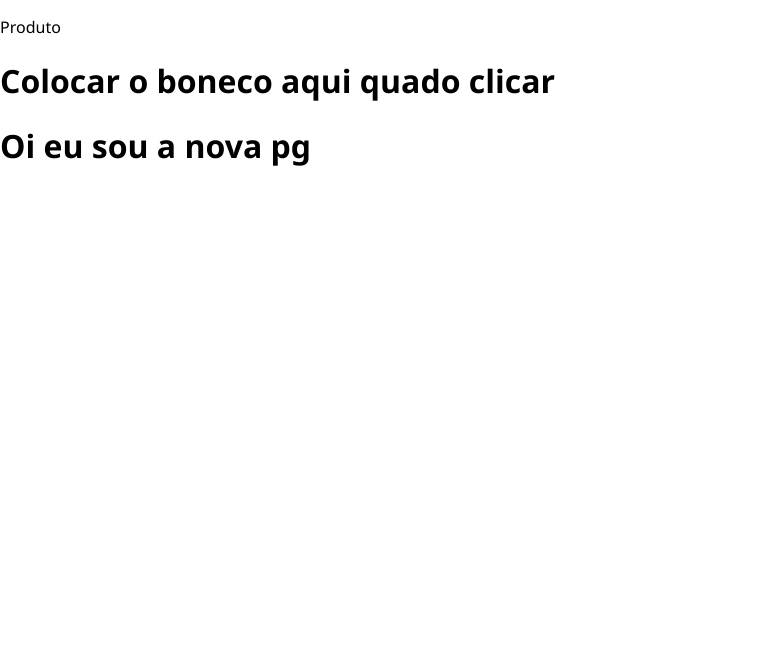
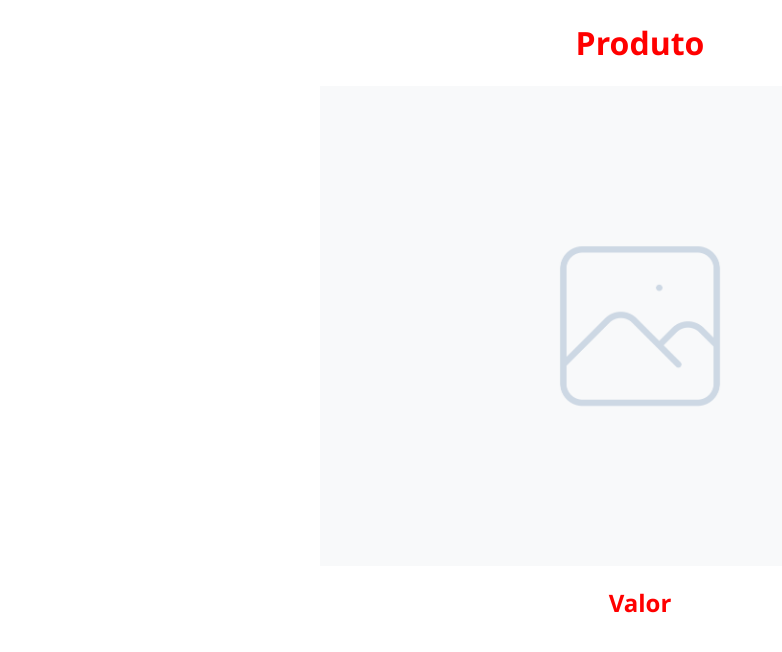
Before and after one commit to DiegoAluizio/projeto-web-mack, a Next.js app in the folder mack-web-nextjs/lihs_crochet/: page /novaPagina/0 in a window 1280 px wide. Shown: the top 652 px of the page, without its empty margins (0-782 px from the left). Built offline with nearby package versions, Linux system fonts and the light colour scheme.

Commit message:
feat : melhorando a novaPG

```diff
--- a/mack-web-nextjs/lihs_crochet/src/app/novaPagina/[id]/page.js
+++ b/mack-web-nextjs/lihs_crochet/src/app/novaPagina/[id]/page.js
@@ -1,5 +1,5 @@
 "use client";
-
+import styles from './page.module.css';
 import { useParams, useSearchParams } from "next/navigation";
 
 function NovaPagina(){
@@ -11,10 +11,10 @@ function NovaPagina(){
     const valor = searchParams.get("valor");
 
     return(
-        <main>
-            <p>Produto {titulo}</p>
-            <h1>Colocar o boneco aqui quado clicar</h1>
-            <h1>Oi eu sou a nova pg</h1>
+        <main className = {styles.container}>
+            <h1>Produto {titulo}</h1>
+            <img src = '/assets/img_placeholder.png'/>
+          <h2>Valor {valor}</h2>
         </main>
     )
 
--- /dev/null
+++ b/mack-web-nextjs/lihs_crochet/src/app/novaPagina/[id]/page.module.css
@@ -0,0 +1,12 @@
+.container{
+    display:flex;
+    flex-direction: column;
+    justify-content: center;
+    align-items: center;
+    color:red;
+}
+
+.container > img {
+    width: 50%;
+    height:50%;
+}
```
